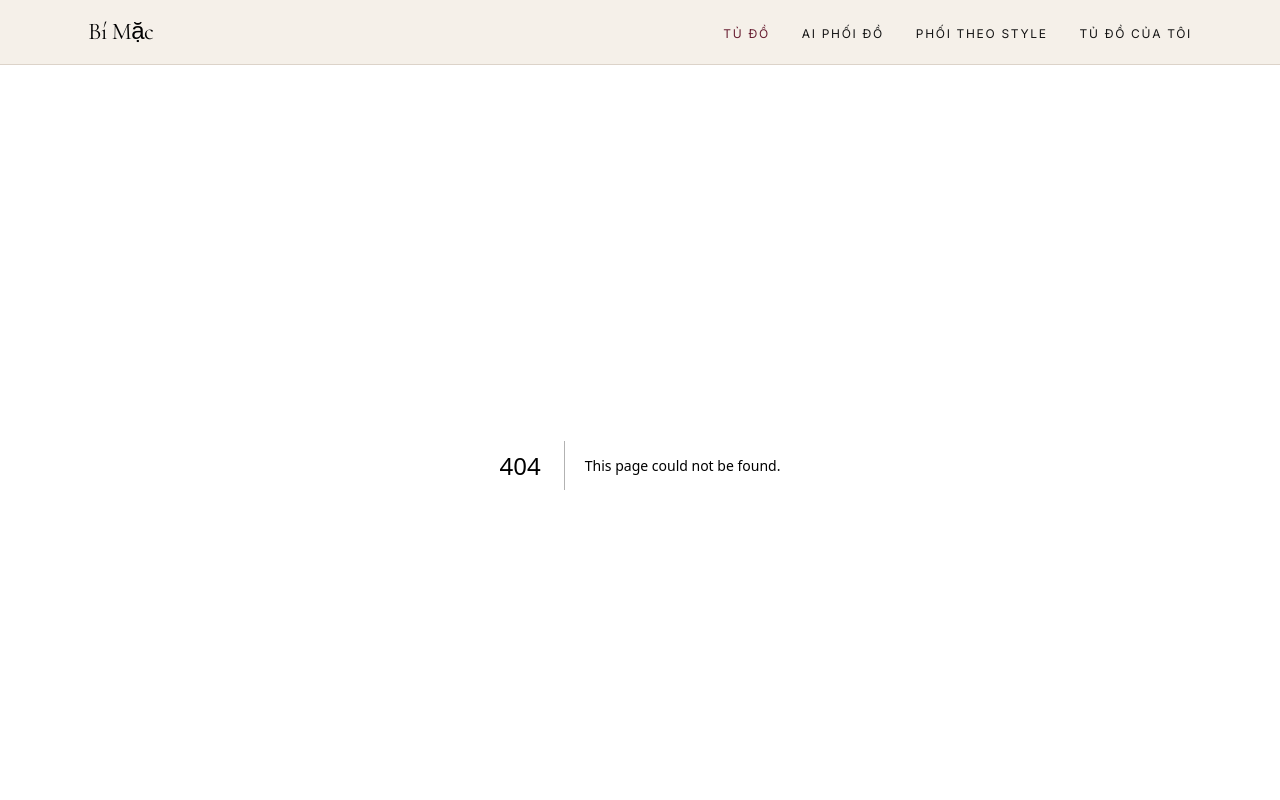
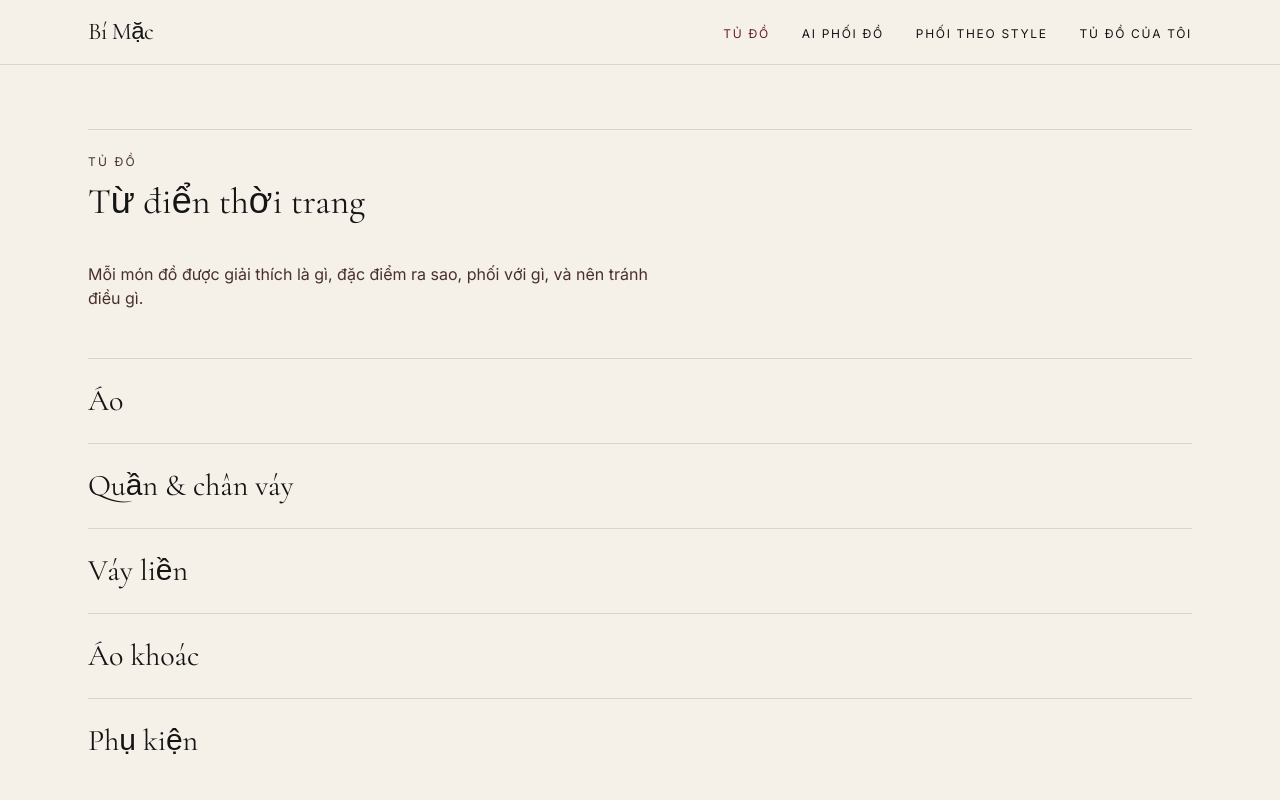
Before and after one commit to DangVanVy23521825/Bi-Mac, a Next.js app: page /wardrobe in a window 1280 px wide. Before the commit this address had no page. Shown: the top 800 px of the page. Built offline with nearby package versions, Linux system fonts and the light colour scheme.

Commit message:
feat: add four route shells with real content

```diff
--- /dev/null
+++ b/src/app/closet/page.tsx
@@ -0,0 +1,21 @@
+import Link from 'next/link'
+import { SectionHeading } from '@/components/ui/SectionHeading'
+
+export default function ClosetPage() {
+  return (
+    <div className="mx-auto max-w-3xl px-6 py-16">
+      <SectionHeading eyebrow="Tủ đồ của tôi" title="Những gì bạn đã lưu" />
+      <p className="font-body text-base text-accent-soft">
+        Bạn chưa lưu món nào. Lưu được ngay mà không cần tạo tài khoản.
+      </p>
+      <div className="mt-8 flex flex-wrap gap-6">
+        <Link href="/styles" className="font-body text-sm uppercase tracking-[0.14em] text-accent underline-offset-4 hover:underline">
+          Khám phá theo style
+        </Link>
+        <Link href="/stylist" className="font-body text-sm uppercase tracking-[0.14em] text-accent underline-offset-4 hover:underline">
+          Thử AI phối đồ
+        </Link>
+      </div>
+    </div>
+  )
+}
--- /dev/null
+++ b/src/app/styles/page.tsx
@@ -0,0 +1,26 @@
+import { SectionHeading } from '@/components/ui/SectionHeading'
+import { EditorialImage } from '@/components/ui/EditorialImage'
+import { getStyles } from '@/data'
+
+export default async function StylesPage() {
+  const styles = await getStyles()
+
+  return (
+    <div className="mx-auto max-w-6xl px-6 py-16">
+      <SectionHeading eyebrow="Phối theo style" title="Năm hướng style" />
+      <div className="mt-4 space-y-16">
+        {styles.map((style) => (
+          <article key={style.slug} className="grid gap-6 sm:grid-cols-5 sm:items-center">
+            <div className="sm:col-span-2">
+              <EditorialImage src={style.image} alt={style.name} ratio="look" />
+            </div>
+            <div className="sm:col-span-3">
+              <h3 className="font-display text-3xl">{style.name}</h3>
+              <p className="mt-3 max-w-md font-body text-base text-accent-soft">{style.tagline}</p>
+            </div>
+          </article>
+        ))}
+      </div>
+    </div>
+  )
+}
--- /dev/null
+++ b/src/app/stylist/page.tsx
@@ -0,0 +1,17 @@
+import { SectionHeading } from '@/components/ui/SectionHeading'
+
+export default function StylistPage() {
+  return (
+    <div className="mx-auto max-w-3xl px-6 py-16">
+      <SectionHeading eyebrow="AI phối đồ" title="Gợi ý phối đồ cho riêng bạn" />
+      <p className="font-body text-base text-accent-soft">
+        Bạn trả lời vài câu về dịp mặc, dáng áo bạn thích và những thứ bạn muốn tránh. Bí Mặc
+        gợi ý hướng style, bảng màu và các outfit cụ thể lấy từ tủ đồ của trang — kèm lý do vì
+        sao chúng hợp với bạn.
+      </p>
+      <p className="mt-6 font-body text-sm text-accent-soft">
+        Ảnh là tuỳ chọn. Nếu bạn gửi ảnh, nó chỉ dùng để phân tích trong lần đó và không được lưu lại.
+      </p>
+    </div>
+  )
+}
--- /dev/null
+++ b/src/app/wardrobe/page.tsx
@@ -0,0 +1,27 @@
+import { SectionHeading } from '@/components/ui/SectionHeading'
+
+const CATEGORIES = [
+  { slug: 'tops', name: 'Áo' },
+  { slug: 'bottoms', name: 'Quần & chân váy' },
+  { slug: 'dresses', name: 'Váy liền' },
+  { slug: 'outerwear', name: 'Áo khoác' },
+  { slug: 'accessories', name: 'Phụ kiện' },
+]
+
+export default function WardrobePage() {
+  return (
+    <div className="mx-auto max-w-6xl px-6 py-16">
+      <SectionHeading eyebrow="Tủ đồ" title="Từ điển thời trang" />
+      <p className="max-w-xl font-body text-base text-accent-soft">
+        Mỗi món đồ được giải thích là gì, đặc điểm ra sao, phối với gì, và nên tránh điều gì.
+      </p>
+      <ul className="mt-12 divide-y divide-muted/40 border-t border-muted/40">
+        {CATEGORIES.map((c) => (
+          <li key={c.slug} className="py-6 font-display text-3xl">
+            {c.name}
+          </li>
+        ))}
+      </ul>
+    </div>
+  )
+}
```
